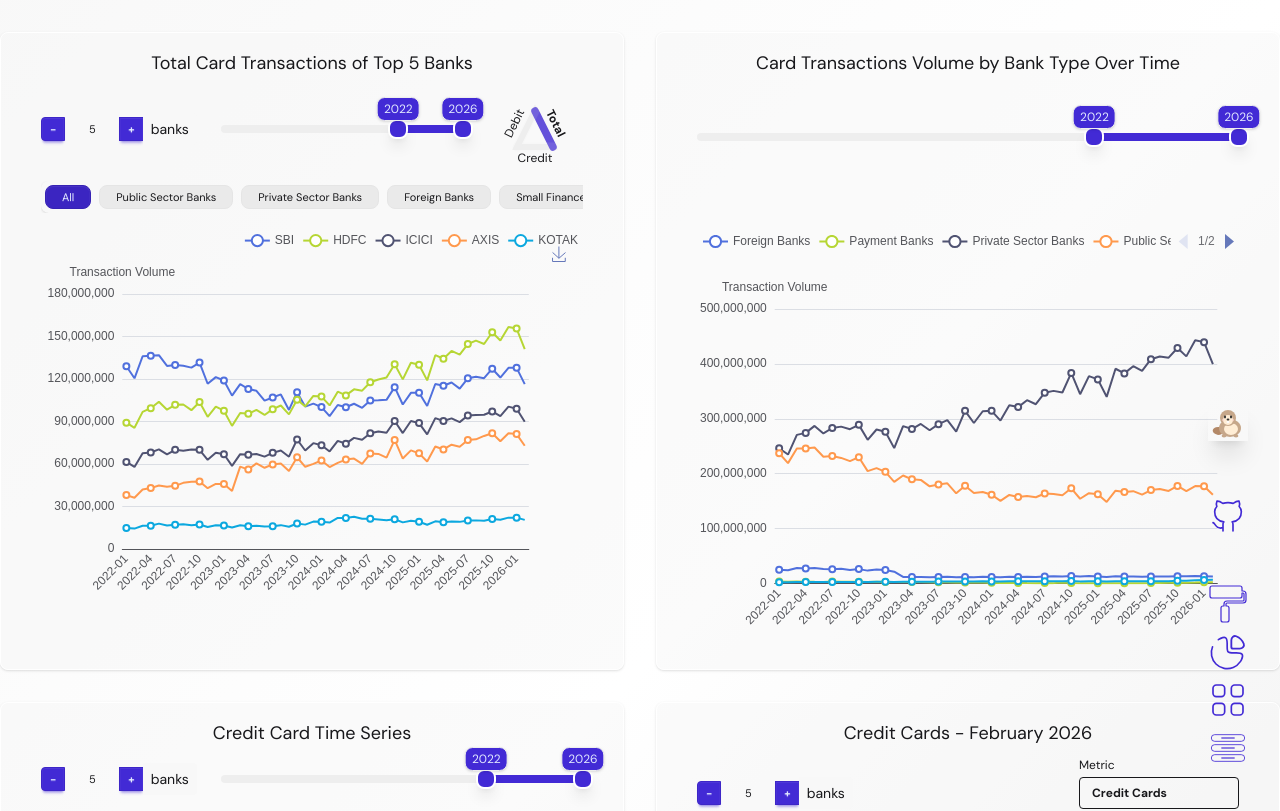
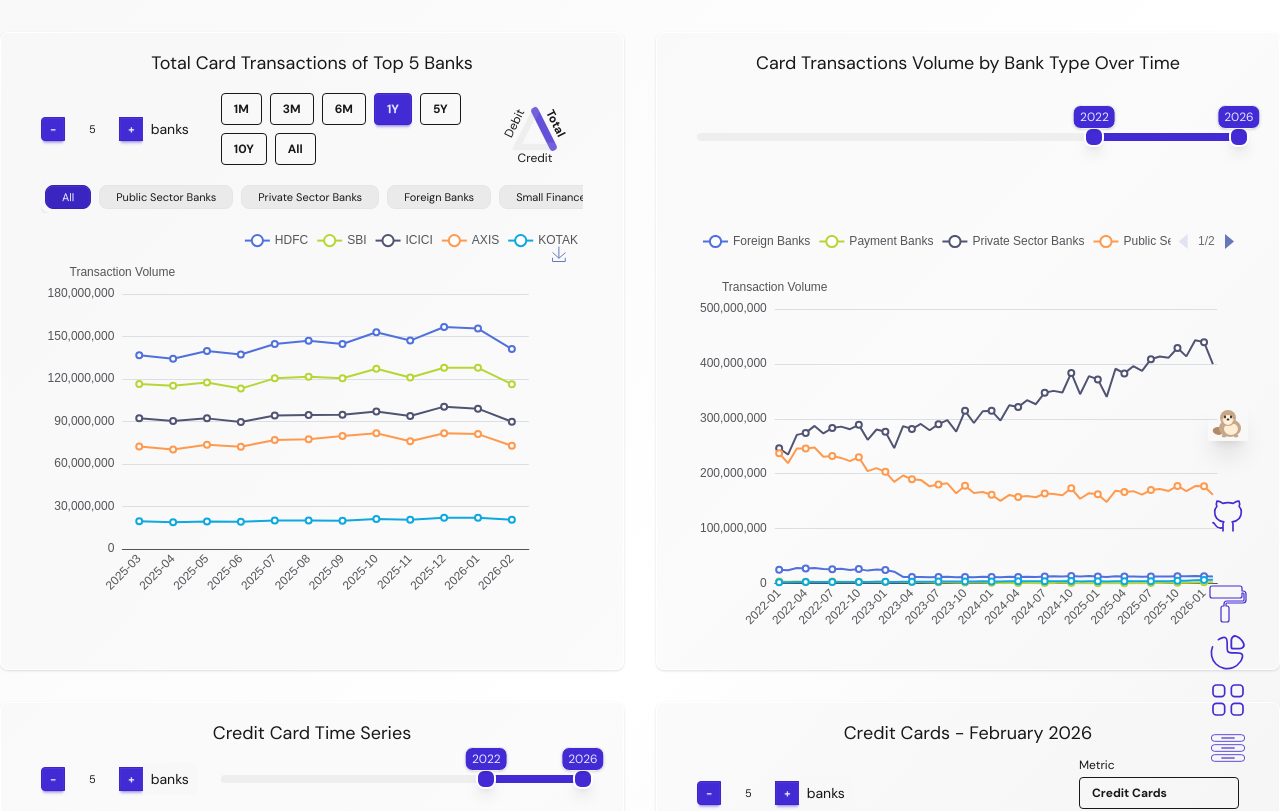
Before and after one commit to KapilSachdev/rbi_bankwise_data_visualizer, a React (Vite) app: page /#/ in a window 1280 px wide. Shown: the top 811 px of the page. Built offline with nearby package versions, Linux system fonts and the light colour scheme.

Commit message:
feat: Integrate PeriodPresets component for range selection in TopMoversLineChart

```diff
--- a/src/components/filters/PeriodPresets.tsx
+++ b/src/components/filters/PeriodPresets.tsx
@@ -1,12 +1,38 @@
-import { FC } from "react";
+import { FC, useMemo } from "react";
 
 interface PeriodPresetsProps {
+  months: string[]; // e.g. ['2024-01', '2024-02', ...]
   selectedPreset: string;
-  onPresetChange: (preset: string) => void;
+  onRangeChange: (range: [string, string]) => void; // [startMonth, endMonth]
+  onPresetChange?: (preset: string) => void;
 }
 
-const PeriodPresets: FC<PeriodPresetsProps> = ({ selectedPreset, onPresetChange }) => {
-  const presets = ['1M', '3M', '6M', '1Y', 'All'];
+const PeriodPresets: FC<PeriodPresetsProps> = ({ months, selectedPreset, onRangeChange, onPresetChange }) => {
+  const presets = ['1M', '3M', '6M', '1Y', '5Y', '10Y', 'All'];
+
+  const sortedMonths = useMemo(() => [...months].sort(), [months]);
+
+  const applyPreset = (preset: string) => {
+    if (sortedMonths.length === 0) return;
+    const lastIdx = sortedMonths.length - 1;
+    let count = 0;
+    switch (preset) {
+      case '1M': count = 1; break;
+      case '3M': count = 3; break;
+      case '6M': count = 6; break;
+      case '1Y': count = 12; break;
+      case '5Y': count = 12 * 5; break;
+      case '10Y': count = 12 * 10; break;
+      case 'All': count = sortedMonths.length; break;
+      default: count = 12;
+    }
+
+    const startIdx = Math.max(0, lastIdx - count + 1);
+    const start = sortedMonths[startIdx];
+    const end = sortedMonths[lastIdx];
+    onRangeChange([start, end]);
+    if (onPresetChange) onPresetChange(preset);
+  };
 
   return (
     <div className="flex flex-wrap gap-2">
@@ -14,7 +40,7 @@
         <button
           key={preset}
           className={`btn btn-sm ${selectedPreset === preset ? 'btn-primary' : 'btn-outline'}`}
-          onClick={() => onPresetChange(preset)}
+          onClick={() => applyPreset(preset)}
         >
           {preset}
         </button>
--- a/src/visualization/components/TopMoversLineChart.tsx
+++ b/src/visualization/components/TopMoversLineChart.tsx
@@ -6,10 +6,9 @@
 import EChartsContainer from '../../components/common/EChartsContainer';
 import TriangleSwitch from '../../components/filters/TriangleSwitch';
 import Pills from '../../components/filters/Pills';
-import RangeSlider from '../../components/filters/RangeSlider';
+import PeriodPresets from '../../components/filters/PeriodPresets';
 import TopNInput from '../../components/filters/TopNInput';
 import { BANK_TYPES } from '../../constants/data';
-import { useYearRangeData } from '../../hooks/useYearRangeData';
 import type { BankData } from '../../types/global.types';
 
 echarts.use([
@@ -35,17 +34,30 @@
   const [topNState, setTopNState] = useState<number>(topN);
   const [selectedBankType, setSelectedBankType] = useState<string>('');
 
-  const { years, defaultYearRange } = useYearRangeData(months);
-  const [yearRange, setYearRange] = useState<[number, number]>(defaultYearRange);
-  useEffect(() => setYearRange(defaultYearRange), [defaultYearRange]);
+  // UI preset for quick period selection (1M/3M/6M/1Y/5Y/10Y/All)
+  const [selectedPreset, setSelectedPreset] = useState<string>('1Y');
 
-  // Filter months by year range
+  // month-based ranges (['YYYY-MM','YYYY-MM']) so presets like 1M/3M/6M/1Y/5Y/10Y/All are precise
   const sortedMonths = useMemo(() => [...months].sort(), [months]);
+  const defaultMonthRange = useMemo(() => {
+    if (sortedMonths.length === 0) return ['', ''] as [string, string];
+    const lastIdx = sortedMonths.length - 1;
+    const startIdx = Math.max(0, lastIdx - 11); // last 12 months by default (1Y)
+    return [sortedMonths[startIdx], sortedMonths[lastIdx]] as [string, string];
+  }, [sortedMonths]);
+
+  const [monthRange, setMonthRange] = useState<[string, string]>(defaultMonthRange);
+  useEffect(() => setMonthRange(defaultMonthRange), [defaultMonthRange]);
+
+  const handlePresetSelect = (preset: string) => setSelectedPreset(preset);
+  const handlePresetRangeChange = (range: [string, string]) => setMonthRange(range);
+
+  // Filter months by monthRange (inclusive)
   const filteredMonths = useMemo(() =>
     sortedMonths.filter(m => {
-      const y = Number(m.slice(0, 4));
-      return y >= yearRange[0] && y <= yearRange[1];
-    }), [sortedMonths, yearRange]);
+      if (!monthRange[0] || !monthRange[1]) return true;
+      return m >= monthRange[0] && m <= monthRange[1];
+    }), [sortedMonths, monthRange]);
 
   const bankSeries = useMemo(() => {
     const bankMap = new Map<string, { name: string; values: number[] }>();
@@ -111,7 +123,12 @@
 
         <div className="flex w-full items-center justify-between gap-6 mb-2">
           <TopNInput value={topNState} min={1} max={bankSeries.length} onChange={setTopNState} label="banks" />
-          <RangeSlider min={years[0]} max={years[years.length - 1]} value={yearRange} onChange={setYearRange} step={1} />
+          <PeriodPresets
+            months={months}
+            selectedPreset={selectedPreset}
+            onRangeChange={handlePresetRangeChange}
+            onPresetChange={handlePresetSelect}
+          />
           <TriangleSwitch
             options={['Total', 'Credit', 'Debit']}
             selected={selectedMetric === 'total' ? 'Total' : selectedMetric === 'credit' ? 'Credit' : 'Debit'}
```
